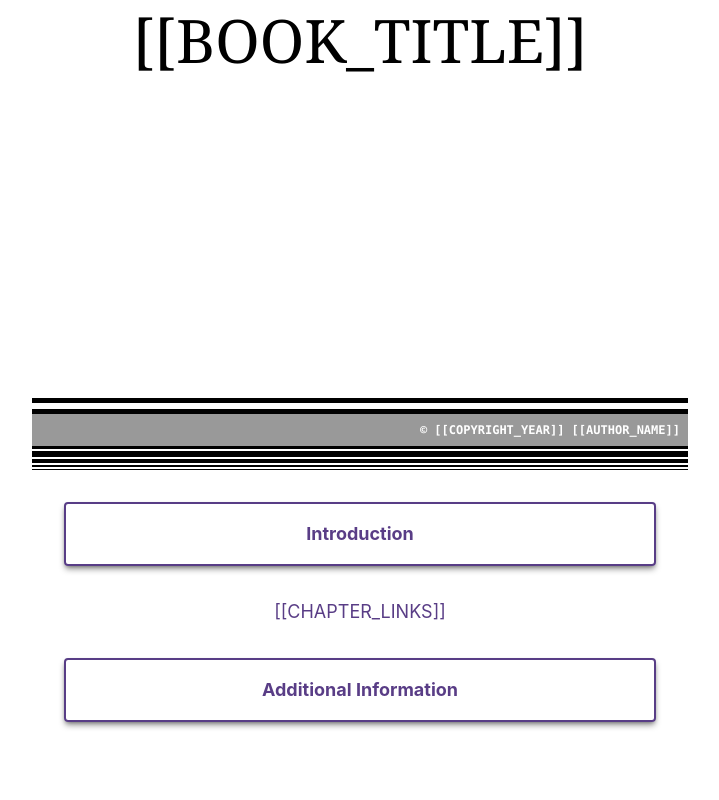
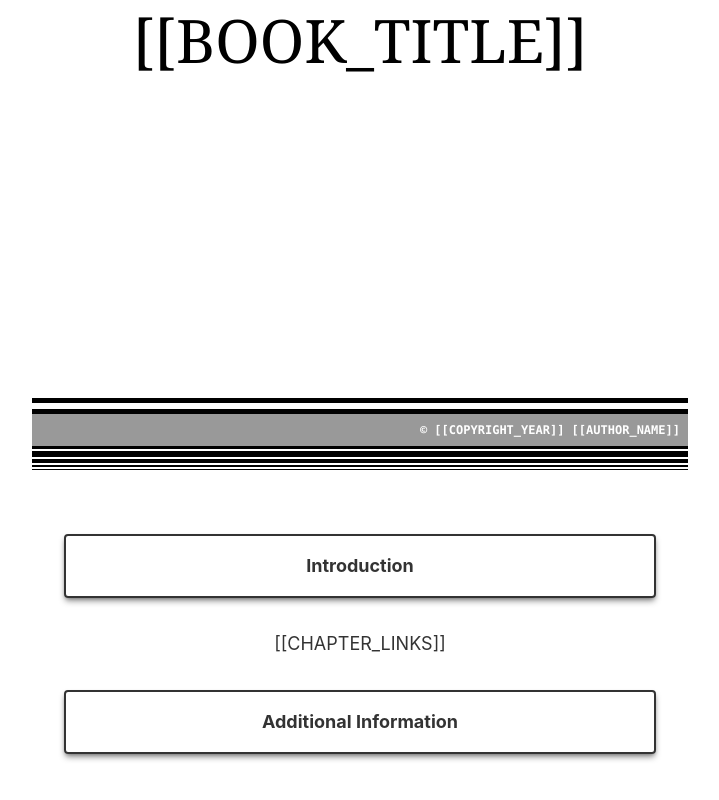
Before and after one commit to grant-king/buildabook-book, a Vue app in the folder vue-project/: page / in a window 1280 px wide. Shown: the part 334-1134 px from the top of the page, without its empty margins (280-999 px from the left). Built offline with nearby package versions, Linux system fonts and the light colour scheme.

Commit message:
Use black text and add top spacer
Change BookIndex text color from violet to black for improved contrast and readability. Add an 8-unit vertical spacer in HomeView between CoverTitle and BookIndex to increase spacing and improve layout.

```diff
--- a/vue-project/src/components/BookIndex.vue
+++ b/vue-project/src/components/BookIndex.vue
@@ -1,5 +1,5 @@
 <template>
-    <div class="text-lg text-violet-950/80 text-center">
+    <div class="text-lg text-black/80 text-center">
         <RouterLink to="/intro">
             <div class="p-4 m-8 border-2 rounded font-bold shadow-md shadow-black/40">
                 <div class="">
--- a/vue-project/src/views/HomeView.vue
+++ b/vue-project/src/views/HomeView.vue
@@ -1,5 +1,6 @@
 <template>
   <CoverTitle />
+  <div class="h-8"></div>
   <BookIndex />
   <div class="h-64"></div>
   <div class="h-8"></div>
```
